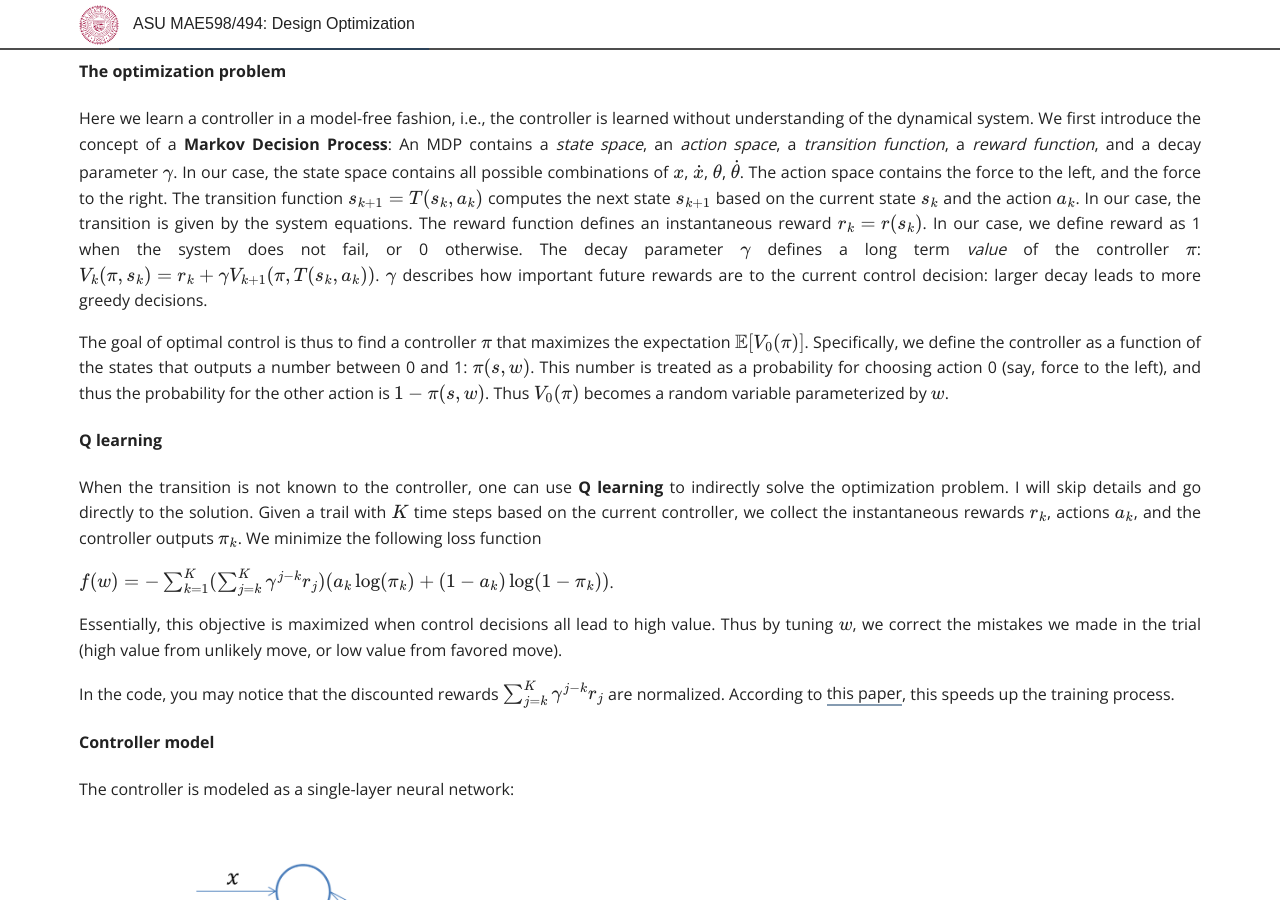
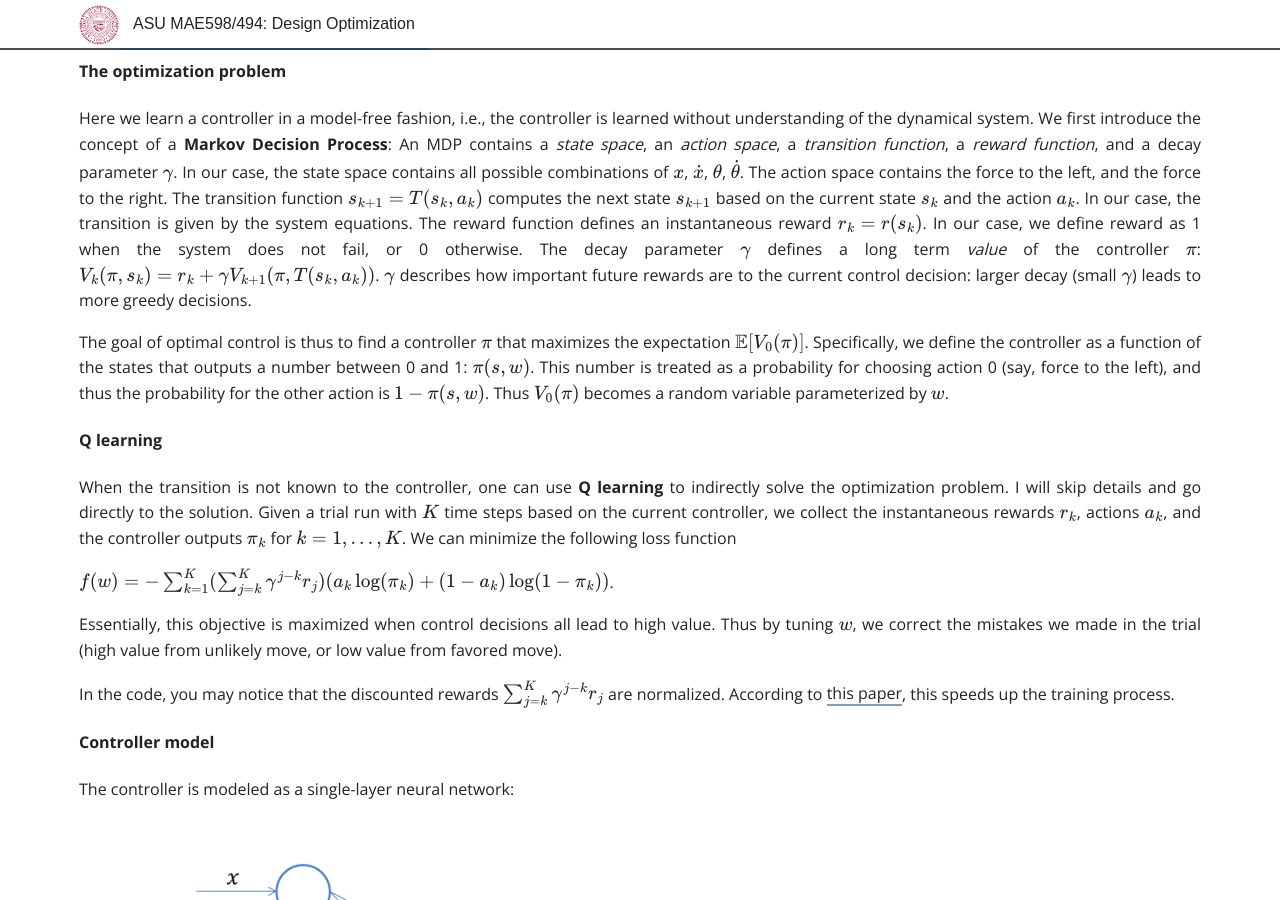
Before and after one commit to DesignInformaticsLab/DesignInformaticsLab.github.io, a Jekyll site: the page built from _posts/teaching/designopt/2017-09-07-application-polebalancing.md, in a window 1280 px wide and 900 px high, scrolled down 1694 px. Built offline with Jekyll 4.4.1, drawn with Linux system fonts in a browser that asks for light colours; some web fonts are replaced; formulas are drawn with MathJax 3.

Commit message:
updated hw

```diff
--- a/_posts/teaching/designopt/2017-09-07-application-polebalancing.md
+++ b/_posts/teaching/designopt/2017-09-07-application-polebalancing.md
@@ -115,7 +115,7 @@ In our case, we define reward as 1 when the system does not fail, or 0
 otherwise. The decay parameter $$\gamma$$ defines a long term
 *value* of the controller $$\pi$$: $$V_k(\pi,s_k) = r_k +
 \gamma V_{k+1}(\pi,T(s_k,a_k))$$. $$\gamma$$ describes how important
-future rewards are to the current control decision: larger decay
+future rewards are to the current control decision: larger decay (small $$\gamma$$)
 leads to more greedy decisions.
 
 The goal of optimal control is thus to find a controller $$\pi$$ that maximizes
@@ -128,10 +128,10 @@ Thus $$V_0(\pi)$$ becomes a random variable parameterized by $$w$$.
 #### Q learning
 When the transition is not known to the controller, one can use
 **Q learning** to indirectly solve the optimization problem. I will skip
-details and go directly to the solution. Given a trail with $$K$$ time steps
+details and go directly to the solution. Given a trial run with $$K$$ time steps
 based on the current controller, we collect the instantaneous
-rewards $$r_k$$, actions $$a_k$$, and the controller outputs $$\pi_k$$.
-We minimize the following loss function
+rewards $$r_k$$, actions $$a_k$$, and the controller outputs $$\pi_k$$ for $$k=1,...,K$$.
+We can minimize the following loss function
 
 $$ f(w) = -\sum_{k=1}^K (\sum_{j=k}^K \gamma^{j-k}r_j) (a_k\log(\pi_k)+(1-a_k)\log(1-\pi_k))$$.
 
```
